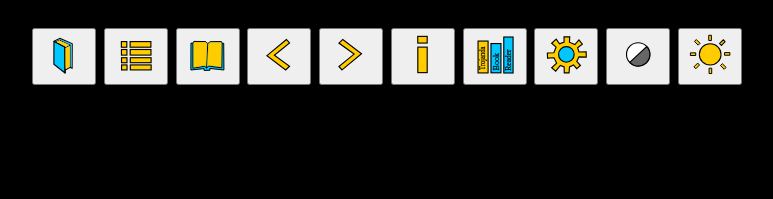
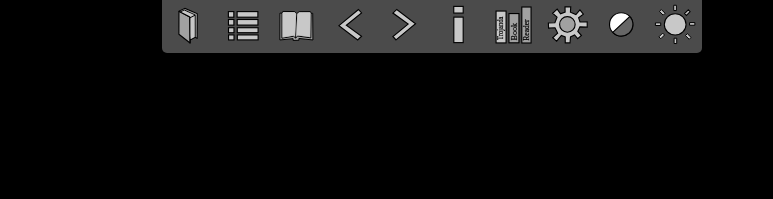
Before and after one commit to Victorq10/trojanda-book-reader, a website with bundled scripts: page assets/index.html in a window 1280 px wide. Shown: the whole page, without its empty margins (208-981 px from the left). Built offline with nearby package versions, Linux system fonts and the light colour scheme.

Commit message:
Update UI for dark and light modes

```diff
--- a/assets/index.html
+++ b/assets/index.html
@@ -13,32 +13,33 @@
     <base href=".">
   </head>
   <body>
-    <div id="js-application-menu-bar">
-      <button id="js-open-book-btn" title="Open ePub book"><img src="Images/Open_Book.svg"></button>
-      <button id="js-toc-content-btn" title="Зміст"><img src="Images/Toc.svg"></button>
-      <button id="js-reading-content-btn" title="Читати"><img src="Images/Reading.svg"></button>
-      <button id="js-prev-chapter-btn" title="Назад"><img src="Images/Previous_Spine.svg"></button>
-      <button id="js-next-chapter-btn" title="Вперед"><img src="Images/Next_Spine.svg"></button>
-      <button id="js-book-info-content-btn" title="Інформація про книгу"><img src="Images/Book_Info.svg"></button>
-      <button id="js-library-content-btn" title="Бібліотека"><img src="Images/Library.svg"></button>
-      <button id="js-settings-content-btn" title="Налаштування"><img src="Images/Settings.svg"></button>
-      <button id="js-contrast-btn" title="Контраст"><img src="Images/High_Contrast_Mode.svg" id="img-high-contrast"><img src="Images/Low_Contrast_Mode.svg" id="img-low-contrast"></button>
-      <button id="js-invmode-btn" title="День/Нічь"><img src="Images/Light_Mode.svg" id="img-light"><img src="Images/Dark_Mode.svg" id="img-dark"></button>
+    <div id="js-application-menu">
+      <div id="menu-bar">
+        <button id="js-open-book-btn" title="Open ePub book"><img src="images/open-book.svg"></button>
+        <button id="js-toc-content-btn" title="Зміст"><img src="images/toc.svg"></button>
+        <button id="js-reading-content-btn" title="Читати"><img src="images/reading.svg"></button>
+        <button id="js-prev-chapter-btn" title="Назад"><img src="images/previous-spine.svg"></button>
+        <button id="js-next-chapter-btn" title="Вперед"><img src="images/next-spine.svg"></button>
+        <button id="js-book-info-content-btn" title="Інформація про книгу"><img src="images/book-info.svg"></button>
+        <button id="js-library-content-btn" title="Бібліотека"><img src="images/library.svg"></button>
+        <button id="js-settings-content-btn" title="Налаштування"><img src="images/settings.svg"></button>
+        <button id="js-contrast-btn" title="Контраст"><img src="images/high-contrast-mode.svg" id="img-high-contrast"><img src="images/low-contrast-mode.svg" id="img-low-contrast"></button>
+        <button id="js-invmode-btn" title="День/Нічь"><img src="images/light-mode.svg" id="img-light"><img src="images/dark-mode.svg" id="img-dark"></button>
       </div>
-    <br>
-
-    <div id="js-toc-content" style="display: none;">
+    </div>
+    <section id="js-application-content">
+      <div id="js-toc-content" class="application-content-section" style="display: none;">
           <div id="title"></div>
           <div id="author"></div>
           <br>
           <div>Зміст</div>
           <div id="book-nav-map"></div>
       </div>
-    <div id="js-reading-content" style="display: none;"></div>
-    <div id="js-book-info-content" style="display: none;"></div>
-    <div id="js-library-content" style="display: none;"></div>
+      <div id="js-reading-content" class="application-content-section" style="display: none;"></div>
+      <div id="js-book-info-content" class="application-content-section" style="display: none;"></div>
+      <div id="js-library-content" class="application-content-section" style="display: none;"></div>
 
-    <div id="js-settings-content" style="display: none;">
+      <div id="js-settings-content" class="application-content-section" style="display: none;">
         <hr>
         <!--
         We are using node <script>document.write(process.versions.node)</script>,
@@ -59,5 +60,6 @@
       <!-- You can also require other files to run in this process -->
       <script src="../build/renderer.js"></script>
       <script src="the_best_website.js" type="text/javascript"></script>
+    </section>
   </body>
 </html>
--- a/assets/style.css
+++ b/assets/style.css
@@ -1,9 +1,97 @@
 * {
     font-family: 'Konvalija', 'Trojanda UI', Arial, Helvetica, sans-serif;
 }
+
+html, html body {
+    display: flex;
+    flex-flow: column nowrap;
+    flex-direction: column;
+    height: 100%;
+    padding: 0;
+    margin: 0;
+    width: auto;
+    max-width: initial;
+}
+
 a {
     text-decoration: none;
 }
+
+/* Let's get this party started */
+::-webkit-scrollbar {
+    width: 16px;
+}
+/* Track */
+::-webkit-scrollbar-track {
+    background-color: #AAAAAA70;
+    border-radius: 2px;
+}
+/* Handle */
+::-webkit-scrollbar-thumb {
+    background-color: #a1a1a1FF;
+    border-radius: 2px;
+}
+::-webkit-scrollbar-thumb:window-inactive {
+    background-color: #a1a1a1FF;
+    border-radius: 2px;
+}
+
+
+
+
+#js-application-menu {
+    display: flex;
+    flex-direction: row;
+    justify-content: center;
+    align-items: center;
+    width: 100%;
+}
+#js-application-menu #menu-bar {
+    display: inline-flex;
+    background-color: #aaaaaa70;
+    border-radius: 0 0 5px 5px;
+}
+#js-application-menu button:first-child {
+    border-bottom-left-radius: 5px;
+}
+#js-application-menu button:last-child {
+    border-bottom-right-radius: 5px;
+}
+#js-application-menu button:focus {
+    outline   : none;
+    box-shadow: none;
+}
+#js-application-menu button:hover {
+    background-color: #a1a1a160;
+}
+#js-application-menu button {
+    padding         : 1px 3px;
+    border-width    : 0;
+    background-color: #0000;
+    cursor          : pointer;
+}
+#js-application-menu button>img {
+    filter: grayscale(1)
+}
+
+
+#js-application-content {
+    flex      : auto;
+    overflow-y: scroll;
+    margin    : 10px 1px 0 0;
+    padding   : 30px;
+}
+
+#js-application-content .application-content-section {
+    max-width: 800px;
+    padding  : 1em;
+    margin   : 0 auto;
+}
+
+
+
+
+
 html.contrast #img-high-contrast {
     display: none;
 }
@@ -35,9 +123,9 @@ body {
     font-family: Open Sans, Arial;
     color      : #454545;
     font-size  : 28px;
-    margin     : 0 auto; /* 2em auto */
-    max-width  : 800px;
-    padding    : 1em;
+    margin     : 0 auto;
+    /* max-width  : 800px; */
+    /* padding    : 1em; */
     line-height: 1.4;
     text-align : justify
 }
--- a/electron/preload.ts
+++ b/electron/preload.ts
@@ -12,7 +12,7 @@ import * as fs from 'fs-extra'
 let current_spine_src: string;
 let current_book: CurrentBookHelper;
 let content_ids = ['js-toc-content', 'js-reading-content', 'js-book-info-content',
-    'js-library-content-btn', 'js-settings-content'];
+    'js-library-content', 'js-settings-content'];
 
 
 // It has the same sandbox as a Chrome extension.
```
Also changed, not shown: README.md, assets/images/book-info.svg (renamed from assets/Images/Book_Info.svg), assets/images/dark-mode.svg (renamed from assets/Images/Dark_Mode.svg), assets/images/high-contrast-mode.svg (renamed from assets/Images/High_Contrast_Mode.svg), assets/images/library.svg (renamed from assets/Images/Library.svg), assets/images/light-mode.svg (renamed from assets/Images/Light_Mode.svg), assets/images/low-contrast-mode.svg (renamed from assets/Images/Low_Contrast_Mode.svg), assets/images/next-spine.svg (renamed from assets/Images/Next_Spine.svg), assets/images/open-book.svg (renamed from assets/Images/Open_Book.svg), assets/images/previous-spine.svg (renamed from assets/Images/Previous_Spine.svg), assets/images/reading.svg (renamed from assets/Images/Reading.svg), assets/images/settings.svg (renamed from assets/Images/Settings.svg), assets/images/toc.svg (renamed from assets/Images/Toc.svg), screenshots/Trojanda-book-reader_dark-mode_at_2020-06-13_22-32-39.png (added), 1 more files. Lines whose indentation alone changed are shown as unchanged.
